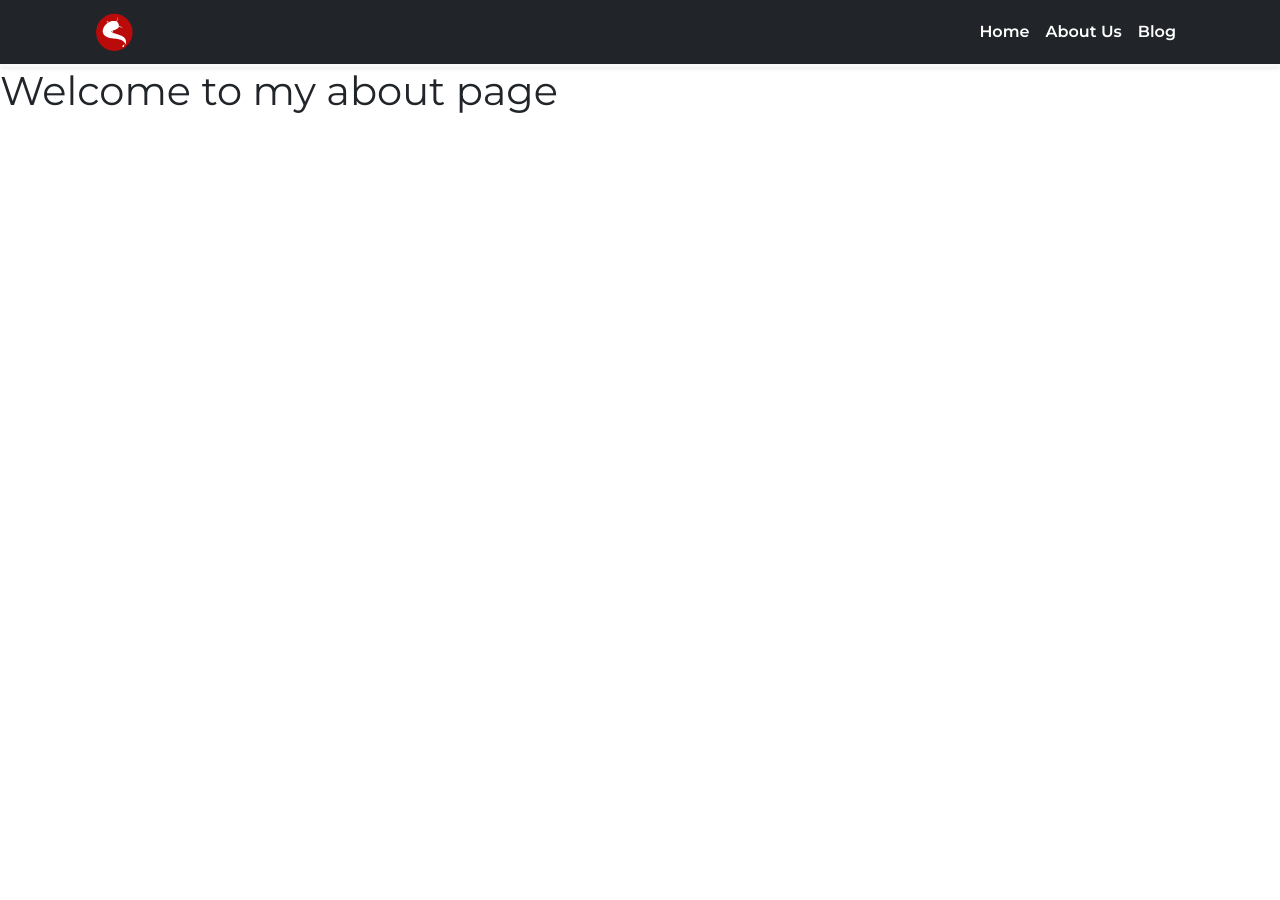
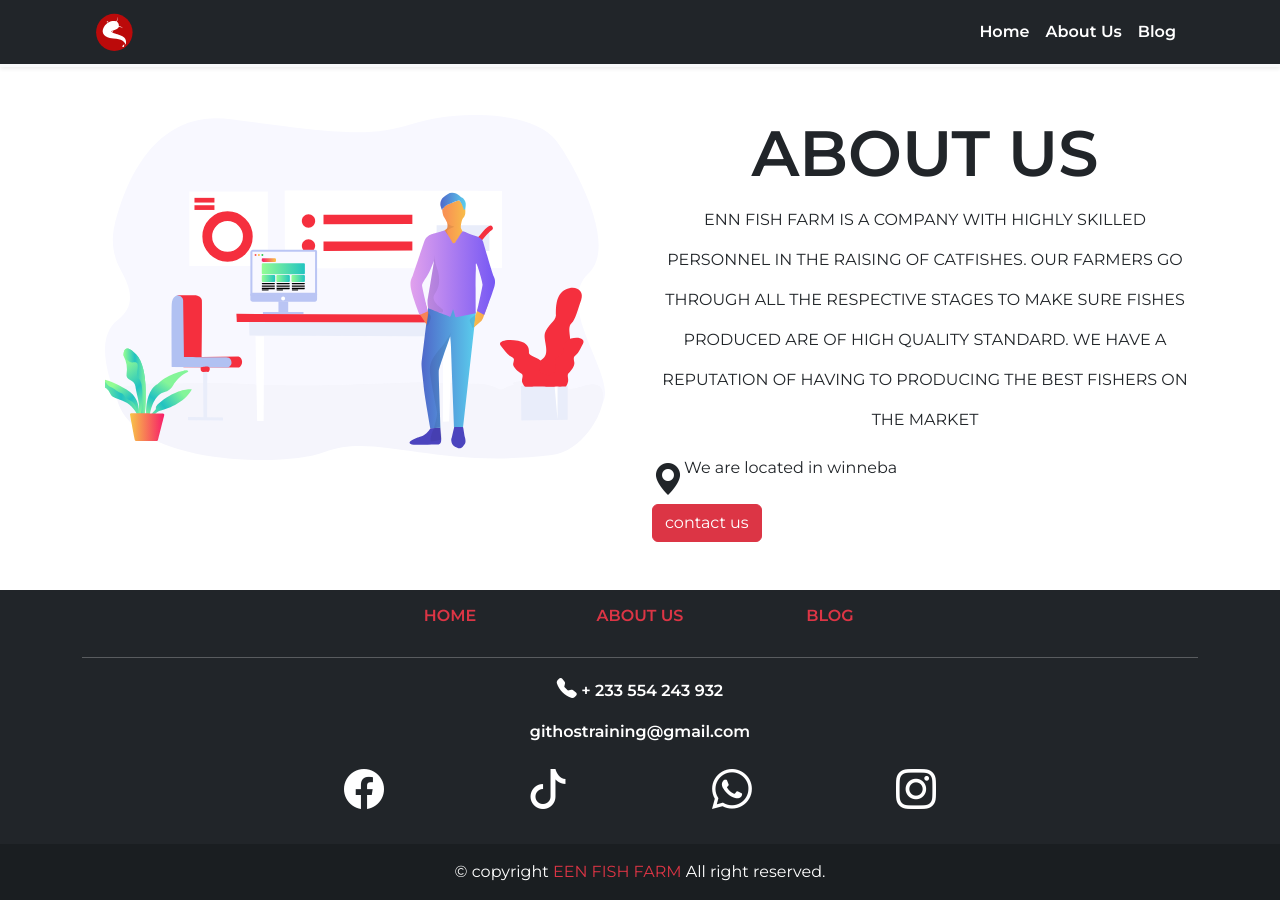
Before and after one commit to chiefportable/enn_new, a Jekyll site: the page built from about.html, in a window 1280 px wide. Built offline with Jekyll 4.4.1, drawn with Linux system fonts in a browser that asks for light colours; nearby versions of some CDN libraries.

Commit message:
Update about page being worked on

```diff
--- /dev/null
+++ b/_includes/aboutus/about.html
@@ -0,0 +1,22 @@
+<div>
+    <div class="container">
+        <div class="row">
+            <div class="col my-5 text-center">
+                <img style="width: 500px;" src="/assets/img/about.svg" alt="A person in front of a desk">
+            </div>
+            <div class="col my-5">
+                <h2 class="fw-bold display-3 text-center text-uppercase">About Us</h2>
+                <p style="line-height: 250%;" class="text-uppercase text-center">
+                    ENN FISH FARM is a company with highly skilled personnel in the raising of catfishes. Our farmers go through all the respective stages to make sure fishes produced are of high quality standard. we have a reputation of having to producing the best fishers on the market
+                </p>
+                <div class="">
+                    <div class="d-flex">
+                        <i class="bi bi-geo-alt-fill" style="font-size:2rem ;"></i>
+                        <p>We are located in winneba</p>
+                    </div>
+                    <button class="btn btn-danger">contact us</button>
+                </div>
+            </div>
+        </div>
+    </div>
+</div>
--- a/_includes/footer.html
+++ b/_includes/footer.html
@@ -7,21 +7,21 @@
           <div class="row text-center d-flex justify-content-center py-3">
 
             <div class="col-md-2">
-              <h6 class="text-uppercase font-weight-bold">
-                <a href="#" class="text-danger">Home</a>
+              <h6 class="text-uppercase">
+                <a href="/" class="text-danger fw-bold text-deco">Home</a>
               </h6>
             </div>
 
 
             <div class="col-md-2">
-              <h6 class="text-uppercase font-weight-bold">
-                <a href="#" class="text-danger">About us</a>
+              <h6 class="text-uppercase">
+                <a href="/about" class="text-danger text-deco fw-bold">About us</a>
               </h6>
             </div>
 
             <div class="col-md-2">
-              <h6 class="text-uppercase font-weight-bold">
-                <a href="#" class="text-danger">Blog</a>
+              <h6 class="text-uppercase">
+                <a href="#" class="text-danger fw-bold text-deco">Blog</a>
               </h6>
             </div>
           </div>
--- a/_sass/main.scss
+++ b/_sass/main.scss
@@ -53,3 +53,7 @@ html,body{
       border: 1px solid #fff;
     }
   }
+
+  .text-deco{
+    text-decoration: none;
+  }
--- a/about.html
+++ b/about.html
@@ -3,6 +3,15 @@ title: About page
 layout: default
 ---
 
-{% include header.html %}
+<div>
+    {% include header.html %}
+</div>
 
-<h1>Welcome to my about page</h1>
+<section>
+    {%- include aboutus/about.html -%}
+</section>
+
+
+<div>
+    {%- include footer.html -%}
+</div>
```
Also changed, not shown: assets/img/about.svg (added).
